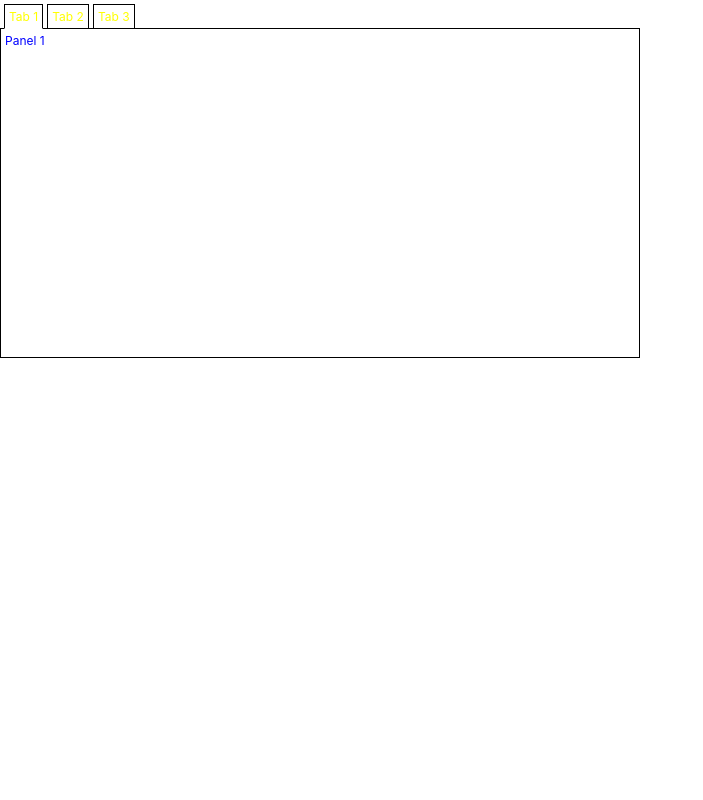
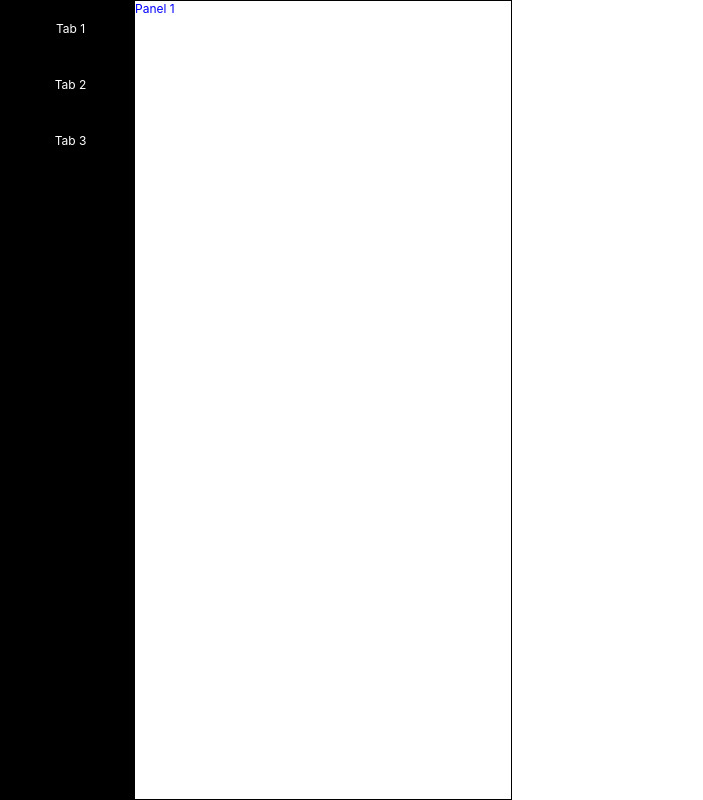
Before and after one commit to guymcmanusgithub/styled-tabs, a React (Create React App) app: page / in a window 1280 px wide. Shown: the whole page, without its empty margins (0-703 px from the left). Built offline with nearby package versions, Linux system fonts and the light colour scheme.

Commit message:
made a basic test navbar

```diff
--- a/src/App.js
+++ b/src/App.js
@@ -73,47 +73,60 @@ import { Tabs, TabList, Tab, TabPanel } from 'react-tabs';
 const StyledTabs = styled(Tabs)`
   font-family: BlinkMacSystemFont, "Segoe UI", sans-serif;
   font-size: 12px;
-  width: 50%;
-  color: red;
+  width: 40%;
+  display: flex;
+  margin: 0;
+  min-height: 100vh;
 `;
 
 const StyledTabList = styled(TabList)`
-  list-style-type: none;
-  padding: 4px;
+  margin: 0;
+  width: 25%;
+  min-height: 100%;
   display: flex;
-  margin: 0;
-  color: pink;
+  flex-direction: column;
+  list-style: none;
+  background-color: black;
 `;
 StyledTabList.tabsRole = 'TabList';
 
 const StyledTab = styled(Tab)`
-  margin-right: 4px;
-  border: 1px solid black;
-  padding: 4px;
+  display: flex;
+  justify-content: center;
+  align-items: center;
+  box-sizing: border-box;
+  margin: 0;
+  min-width: 100%;
+  min-height: 7vh;
   user-select: none;
-  color: yellow;
+  color: white;
   cursor: arrow;
+  background-color: black;
+  margin-left: -35%;
 
   &.is-selected {
     // color: white;
     // background: black;
-    border-bottom: 1px solid white;
   }
 
   &:focus {
     outline: none;
     box-shadow: 0 0 0 2px rgba(0, 0, 255, .5)
   }
+
+  &:hover {
+    border-right: 5px solid red;
+  }
 `;
 StyledTab.tabsRole = 'Tab';
 
 const StyledTabPanel = styled(TabPanel)`
+  margin: 0;
   display: none;
-  min-height: 40vh;
+  min-height: 60%;
+  width: 100%;
   border: 1px solid black;
-  padding: 4px;
   color: blue;
-  margin-top: -5px;
 
   &.is-selected {
     display: block;
```
Also changed, not shown: 1 other file (tests, documents, lock files or other folders).
